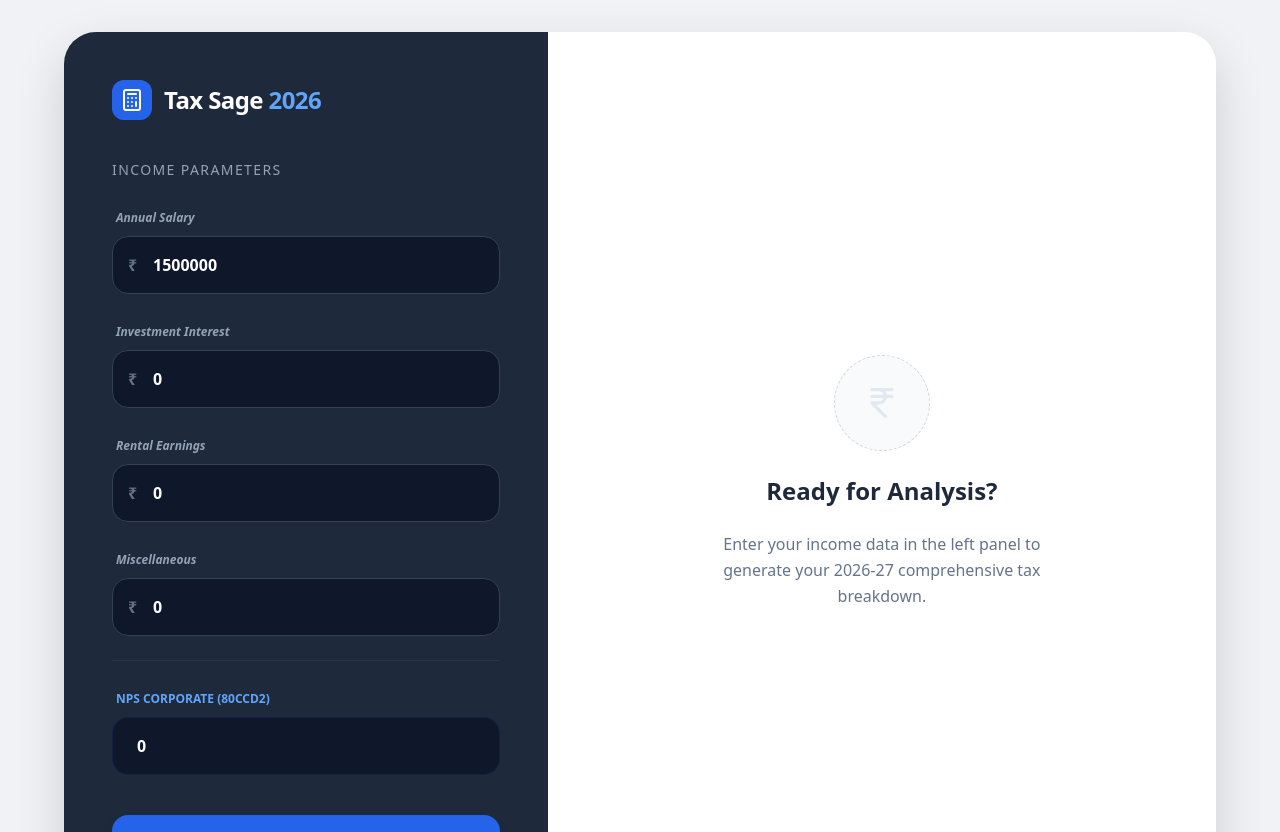
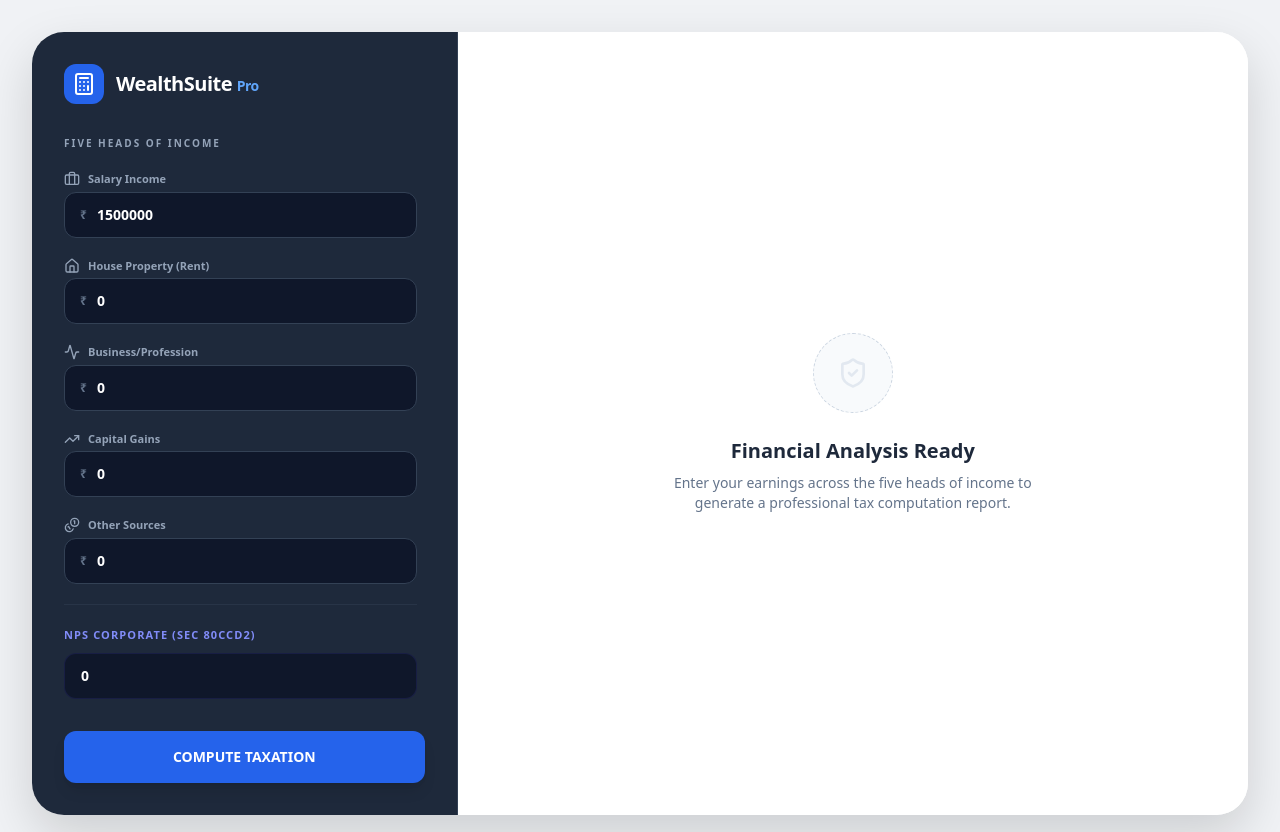
Before and after one commit to Shamba2023/TaxApp-2026, a React (Vite) app in the folder frontend/: page / in a window 1280 px wide. Shown: the top 832 px of the page. Built offline with nearby package versions, Linux system fonts and the light colour scheme; the HTML template or start-up script is replaced by a standard one.

Commit message:
Enhance tax calculator with new income fields
Refactor income fields and update calculation logic.

```diff
--- a/frontend/src/App.tsx
+++ b/frontend/src/App.tsx
@@ -1,11 +1,15 @@
 import React, { useState } from "react";
-import { IndianRupee, ShieldCheck, ChevronRight, Calculator, PieChart, TrendingDown, Info, Wallet } from "lucide-react";
+import {
+  IndianRupee, ShieldCheck, ChevronRight, Calculator,
+  Briefcase, Home, Activity, TrendingUp, Coins, FileText, Info
+} from "lucide-react";
 
 const TaxCalculatorUI = () => {
   const [formData, setFormData] = useState({
     gross_salary: 1500000,
-    interest_income: 0,
     rental_income: 0,
+    business_income: 0,
+    capital_gains: 0,
     other_income: 0,
     nps_corporate: 0,
   });
@@ -16,71 +20,68 @@
   const handleCalculate = async () => {
     setLoading(true);
     try {
-      const payload = {
-        gross_salary: Number(formData.gross_salary) || 0,
-        interest_income: Number(formData.interest_income) || 0,
-        rental_income: Number(formData.rental_income) || 0,
-        other_income: Number(formData.other_income) || 0,
-        nps_corporate: Number(formData.nps_corporate) || 0,
-      };
-
       const resp = await fetch("/calculate", {
         method: "POST",
         headers: { "Content-Type": "application/json" },
-        body: JSON.stringify(payload),
+        body: JSON.stringify(formData),
       });
       const result = await resp.json();
       setData(result);
     } catch (err) {
-      console.error(err);
+      console.error("Calculation Error:", err);
     } finally {
       setLoading(false);
     }
   };
 
+  const incomeFields = [
+    { id: "gross_salary", label: "Salary Income", icon: <Briefcase className="w-4 h-4" /> },
+    { id: "rental_income", label: "House Property (Rent)", icon: <Home className="w-4 h-4" /> },
+    { id: "business_income", label: "Business/Profession", icon: <Activity className="w-4 h-4" /> },
+    { id: "capital_gains", label: "Capital Gains", icon: <TrendingUp className="w-4 h-4" /> },
+    { id: "other_income", label: "Other Sources", icon: <Coins className="w-4 h-4" /> },
+  ];
+
   return (
     <div className="min-h-screen bg-[#F0F2F5] flex items-center justify-center p-4 lg:p-8 font-sans">
-      <div className="w-full max-w-6xl flex flex-col lg:flex-row shadow-[0_20px_50px_rgba(0,0,0,0.15)] rounded-[32px] overflow-hidden min-h-[750px]">
+      <div className="w-full max-w-7xl flex flex-col lg:flex-row shadow-[0_20px_50px_rgba(0,0,0,0.15)] rounded-[32px] overflow-hidden bg-white">
 
-        {/* LEFT PANEL: Deep Professional Command Center */}
-        <div className="lg:w-[42%] bg-[#1E293B] p-8 lg:p-12 text-white flex flex-col">
-          <div className="flex items-center gap-3 mb-10">
+        {/* LEFT PANEL: Inputs */}
+        <div className="lg:w-[35%] bg-[#1E293B] p-8 text-white flex flex-col border-r border-slate-700">
+          <div className="flex items-center gap-3 mb-8">
             <div className="bg-blue-600 p-2 rounded-xl">
               <Calculator className="w-6 h-6 text-white" />
             </div>
-            <h1 className="text-2xl font-bold tracking-tight">Tax Sage <span className="text-blue-400">2026</span></h1>
+            <h1 className="text-xl font-bold tracking-tight">WealthSuite <span className="text-blue-400 text-sm">Pro</span></h1>
           </div>
 
-          <div className="space-y-6 flex-1">
-            <p className="text-slate-400 text-sm font-medium uppercase tracking-widest mb-4">Income Parameters</p>
+          <div className="space-y-5 flex-1 overflow-y-auto pr-2">
+            <p className="text-slate-400 text-[10px] font-black uppercase tracking-[0.2em] mb-4">Five Heads of Income</p>
 
-            {[
-              { id: "gross_salary", label: "Annual Salary", icon: "💼" },
-              { id: "interest_income", label: "Investment Interest", icon: "📈" },
-              { id: "rental_income", label: "Rental Earnings", icon: "🏠" },
-              { id: "other_income", label: "Miscellaneous", icon: "✨" },
-            ].map((field) => (
-              <div key={field.id} className="space-y-2">
-                <label className="text-xs font-bold text-slate-400 ml-1 italic">{field.label}</label>
+            {incomeFields.map((field) => (
+              <div key={field.id} className="space-y-1">
+                <label className="text-[11px] font-bold text-slate-400 flex items-center gap-2">
+                  {field.icon} {field.label}
+                </label>
                 <div className="relative">
-                  <span className="absolute left-4 top-1/2 -translate-y-1/2 text-slate-500 font-bold">₹</span>
+                  <span className="absolute left-4 top-1/2 -translate-y-1/2 text-slate-500 font-bold text-xs">₹</span>
                   <input
                     type="number"
                     value={formData[field.id]}
-                    onChange={(e) => setFormData({ ...formData, [field.id]: e.target.value })}
-                    className="w-full bg-[#0F172A] border border-slate-700 rounded-2xl py-4 pl-10 pr-4 text-white focus:border-blue-500 focus:ring-1 focus:ring-blue-500 transition-all outline-none font-semibold"
+                    onChange={(e) => setFormData({ ...formData, [field.id]: Number(e.target.value) })}
+                    className="w-auto min-w-full bg-[#0F172A] border border-slate-700 rounded-xl py-3 pl-8 pr-4 text-white focus:border-blue-500 transition-all outline-none font-semibold text-sm"
                   />
                 </div>
               </div>
             ))}
 
-            <div className="pt-6 mt-6 border-t border-slate-700/50">
-              <label className="text-xs font-bold text-blue-400 ml-1">NPS CORPORATE (80CCD2)</label>
+            <div className="pt-4 mt-4 border-t border-slate-700/50">
+              <label className="text-[11px] font-black text-indigo-400 uppercase tracking-widest">NPS Corporate (Sec 80CCD2)</label>
               <input
                 type="number"
                 value={formData.nps_corporate}
-                onChange={(e) => setFormData({ ...formData, nps_corporate: e.target.value })}
-                className="w-full bg-[#0F172A] border border-blue-900/30 rounded-2xl py-4 px-6 mt-2 text-white focus:border-blue-500 outline-none font-semibold"
+                onChange={(e) => setFormData({ ...formData, nps_corporate: Number(e.target.value) })}
+                className="w-full bg-[#0F172A] border border-indigo-900/30 rounded-xl py-3 px-4 mt-2 text-white focus:border-blue-500 outline-none font-semibold text-sm"
               />
             </div>
           </div>
@@ -88,80 +89,121 @@
           <button
             onClick={handleCalculate}
             disabled={loading}
-            className="w-full bg-blue-600 hover:bg-blue-500 py-5 rounded-2xl font-black text-lg mt-10 transition-all shadow-lg shadow-blue-900/20 active:scale-[0.98]"
+            className="w-full bg-blue-600 hover:bg-blue-500 py-4 rounded-xl font-bold text-sm mt-8 transition-all shadow-lg active:scale-[0.98]"
           >
-            {loading ? "CALCULATING..." : "GENERATE REPORT"}
+            {loading ? "GENERATING..." : "COMPUTE TAXATION"}
           </button>
         </div>
 
-        {/* RIGHT PANEL: Soothing Results Display */}
-        <div className="flex-1 bg-white p-8 lg:p-12 flex flex-col justify-center">
+        {/* RIGHT PANEL: Detailed Results */}
+        <div className="flex-1 bg-white p-8 lg:p-12 overflow-y-auto">
           {data ? (
-            <div className="animate-in fade-in slide-in-from-right-8 duration-500">
-              <header className="mb-10 text-center lg:text-left">
-                <div className="inline-flex items-center gap-2 bg-blue-50 text-blue-700 px-4 py-1.5 rounded-full text-xs font-black uppercase tracking-tighter mb-4">
-                  <ShieldCheck className="w-4 h-4" /> Final Assessment AY 2026-27
+            <div className="animate-in fade-in slide-in-from-right-4 duration-500">
+              <div className="flex justify-between items-start mb-8">
+                <h2 className="text-3xl font-black text-slate-900 tracking-tight flex items-center gap-3">
+                  <FileText className="w-8 h-8 text-blue-600" /> Computation Table
+                </h2>
+                <div className="bg-emerald-50 text-emerald-700 px-4 py-1.5 rounded-full text-[10px] font-black uppercase tracking-widest">
+                  AY 2026-27 (New Regime)
                 </div>
-                <h2 className="text-4xl font-black text-slate-800 tracking-tight">Tax Report Summary</h2>
-              </header>
+              </div>
 
-              <div className="grid gap-6">
-                {/* Main Tax Card */}
-                <div className="bg-[#F8FAFC] border border-slate-200 p-8 rounded-[28px] relative overflow-hidden group hover:border-blue-200 transition-colors">
-                  <div className="relative z-10">
-                    <p className="text-slate-500 font-bold text-sm uppercase tracking-widest mb-2">Total Tax Liability</p>
-                    <div className="flex items-baseline gap-2">
-                      <span className="text-4xl font-light text-slate-400">₹</span>
-                      <h3 className="text-7xl font-black text-slate-900 tracking-tighter">
-                        {Math.round(data.results?.total_tax).toLocaleString("en-IN")}
-                      </h3>
-                    </div>
-                  </div>
-                  <Wallet className="absolute -right-4 -bottom-4 w-32 h-32 text-slate-100 group-hover:text-blue-50 transition-colors" />
+              {/* High-level Tax Summary Card */}
+              <div className="bg-[#1E293B] rounded-[24px] p-8 text-white mb-8 flex flex-col md:flex-row justify-between items-center gap-6">
+                <div>
+                  <p className="text-slate-400 text-xs font-bold uppercase tracking-widest mb-1">Final Net Tax Liability</p>
+                  <h3 className="text-5xl font-black text-white tracking-tighter">
+                    ₹{Math.round(data.results?.total_tax).toLocaleString("en-IN")}
+                  </h3>
                 </div>
-
-                {/* Sub-details */}
-                <div className="grid grid-cols-1 md:grid-cols-2 gap-4">
-                  <div className="bg-slate-50 p-6 rounded-2xl border border-slate-100 flex justify-between items-center">
-                    <div>
-                      <p className="text-[10px] font-black text-slate-400 uppercase tracking-widest mb-1">Taxable Income</p>
-                      <p className="text-xl font-extrabold text-slate-700">₹{data.summary?.net_taxable.toLocaleString("en-IN")}</p>
-                    </div>
-                    <PieChart className="w-6 h-6 text-slate-300" />
-                  </div>
-                  <div className="bg-slate-50 p-6 rounded-2xl border border-slate-100 flex justify-between items-center">
-                    <div>
-                      <p className="text-[10px] font-black text-slate-400 uppercase tracking-widest mb-1">Effective Rate</p>
-                      <p className="text-xl font-extrabold text-slate-700">
-                        {data.summary?.net_taxable > 0
-                          ? ((data.results.total_tax / data.summary.net_taxable) * 100).toFixed(1)
-                          : 0}%
-                      </p>
-                    </div>
-                    <TrendingDown className="w-6 h-6 text-slate-300" />
+                <div className="flex gap-4">
+                  <div className="text-right">
+                    <p className="text-slate-500 text-[10px] font-bold uppercase">Effective Rate</p>
+                    <p className="text-lg font-bold">
+                      {data.summary?.net_taxable > 0
+                        ? ((data.results.total_tax / data.summary.net_taxable) * 100).toFixed(2)
+                        : 0}%
+                    </p>
                   </div>
                 </div>
+              </div>
 
-                {/* Status Bar */}
-                <div className="mt-4 p-5 bg-blue-50/50 rounded-2xl border border-blue-100 flex items-center gap-4">
-                  <div className="w-10 h-10 bg-white rounded-xl shadow-sm flex items-center justify-center">
-                    <Info className="w-5 h-5 text-blue-500" />
-                  </div>
-                  <p className="text-sm text-slate-600 font-medium">
-                    Calculation includes <span className="text-blue-700 font-bold">Standard Deduction (₹75k)</span> and applicable Section 87A rebates.
-                  </p>
+              {/* Detailed Breakdown Table */}
+              <div className="space-y-1 mb-8">
+                <p className="text-slate-400 text-[10px] font-black uppercase tracking-widest mb-3">Computation of Total Income</p>
+                <div className="border border-slate-100 rounded-2xl overflow-hidden shadow-sm">
+                  <table className="w-full text-left text-sm border-collapse">
+                    <thead className="bg-slate-50 text-slate-500 text-[11px] font-bold uppercase">
+                      <tr>
+                        <th className="px-6 py-4">Income Head / Description</th>
+                        <th className="px-6 py-4 text-right">Amount (₹)</th>
+                      </tr>
+                    </thead>
+                    <tbody className="divide-y divide-slate-50">
+                      <tr>
+                        <td className="px-6 py-4 text-slate-600">I. Income from Salary (Net of Std. Deduction)</td>
+                        <td className="px-6 py-4 text-right font-semibold">₹{data.summary?.salary_net?.toLocaleString("en-IN") || "0"}</td>
+                      </tr>
+                      <tr>
+                        <td className="px-6 py-4 text-slate-600">II. Income from House Property (Net of 30% Deduction)</td>
+                        <td className="px-6 py-4 text-right font-semibold">₹{data.summary?.house_net?.toLocaleString("en-IN") || "0"}</td>
+                      </tr>
+                      <tr>
+                        <td className="px-6 py-4 text-slate-600">III. Profits & Gains from Business/Profession</td>
+                        <td className="px-6 py-4 text-right font-semibold">₹{formData.business_income.toLocaleString("en-IN")}</td>
+                      </tr>
+                      <tr>
+                        <td className="px-6 py-4 text-slate-600">IV. Capital Gains</td>
+                        <td className="px-6 py-4 text-right font-semibold">₹{formData.capital_gains.toLocaleString("en-IN")}</td>
+                      </tr>
+                      <tr>
+                        <td className="px-6 py-4 text-slate-600">V. Income from Other Sources</td>
+                        <td className="px-6 py-4 text-right font-semibold">₹{formData.other_income.toLocaleString("en-IN")}</td>
+                      </tr>
+                      <tr className="bg-blue-50/30">
+                        <td className="px-6 py-4 font-bold text-slate-800 uppercase text-xs">Gross Total Income (GTI)</td>
+                        <td className="px-6 py-4 text-right font-black text-blue-700">₹{data.summary?.total_gross_income?.toLocaleString("en-IN")}</td>
+                      </tr>
+                      <tr>
+                        <td className="px-6 py-4 text-slate-500 italic">Less: Deductions under Chapter VI-A (NPS 80CCD2)</td>
+                        <td className="px-6 py-4 text-right text-red-600">(-) ₹{data.summary?.nps_deduction?.toLocaleString("en-IN")}</td>
+                      </tr>
+                      <tr className="bg-slate-900 text-white">
+                        <td className="px-6 py-4 font-bold uppercase text-xs tracking-widest">Net Taxable Income</td>
+                        <td className="px-6 py-4 text-right font-black">₹{data.summary?.net_taxable?.toLocaleString("en-IN")}</td>
+                      </tr>
+                    </tbody>
+                  </table>
+                </div>
+              </div>
+
+              {/* Tax Component Breakdown */}
+              <div className="grid grid-cols-1 md:grid-cols-3 gap-4">
+                <div className="p-5 border border-slate-100 rounded-2xl bg-slate-50/50">
+                  <p className="text-[10px] font-black text-slate-400 uppercase tracking-widest mb-1">Income Tax (Base)</p>
+                  <p className="text-xl font-bold text-slate-800">₹{Math.round(data.results?.base_tax).toLocaleString("en-IN")}</p>
+                </div>
+                <div className="p-5 border border-slate-100 rounded-2xl bg-slate-50/50">
+                  <p className="text-[10px] font-black text-slate-400 uppercase tracking-widest mb-1">Surcharge ({data.results?.s_rate * 100}%)</p>
+                  <p className="text-xl font-bold text-slate-800">₹{Math.round(data.results?.surcharge).toLocaleString("en-IN")}</p>
+                </div>
+                <div className="p-5 border border-slate-100 rounded-2xl bg-slate-50/50">
+                  <p className="text-[10px] font-black text-slate-400 uppercase tracking-widest mb-1">Health & Edu Cess (4%)</p>
+                  <p className="text-xl font-bold text-slate-800">₹{Math.round(data.results?.cess).toLocaleString("en-IN")}</p>
                 </div>
               </div>
             </div>
           ) : (
-            <div className="text-center space-y-6">
-              <div className="w-24 h-24 bg-slate-50 rounded-full flex items-center justify-center mx-auto mb-4 border border-dashed border-slate-300">
-                <IndianRupee className="w-10 h-10 text-slate-200" />
+            <div className="h-full flex flex-col items-center justify-center text-center space-y-6">
+              <div className="w-20 h-20 bg-slate-50 rounded-full flex items-center justify-center border border-dashed border-slate-300">
+                <ShieldCheck className="w-8 h-8 text-slate-200" />
               </div>
-              <h3 className="text-2xl font-black text-slate-800">Ready for Analysis?</h3>
-              <p className="text-slate-500 max-w-sm mx-auto leading-relaxed">
-                Enter your income data in the left panel to generate your 2026-27 comprehensive tax breakdown.
-              </p>
+              <div>
+                <h3 className="text-xl font-bold text-slate-800">Financial Analysis Ready</h3>
+                <p className="text-slate-500 max-w-sm mx-auto text-sm mt-2">
+                  Enter your earnings across the five heads of income to generate a professional tax computation report.
+                </p>
+              </div>
             </div>
           )}
         </div>
```
